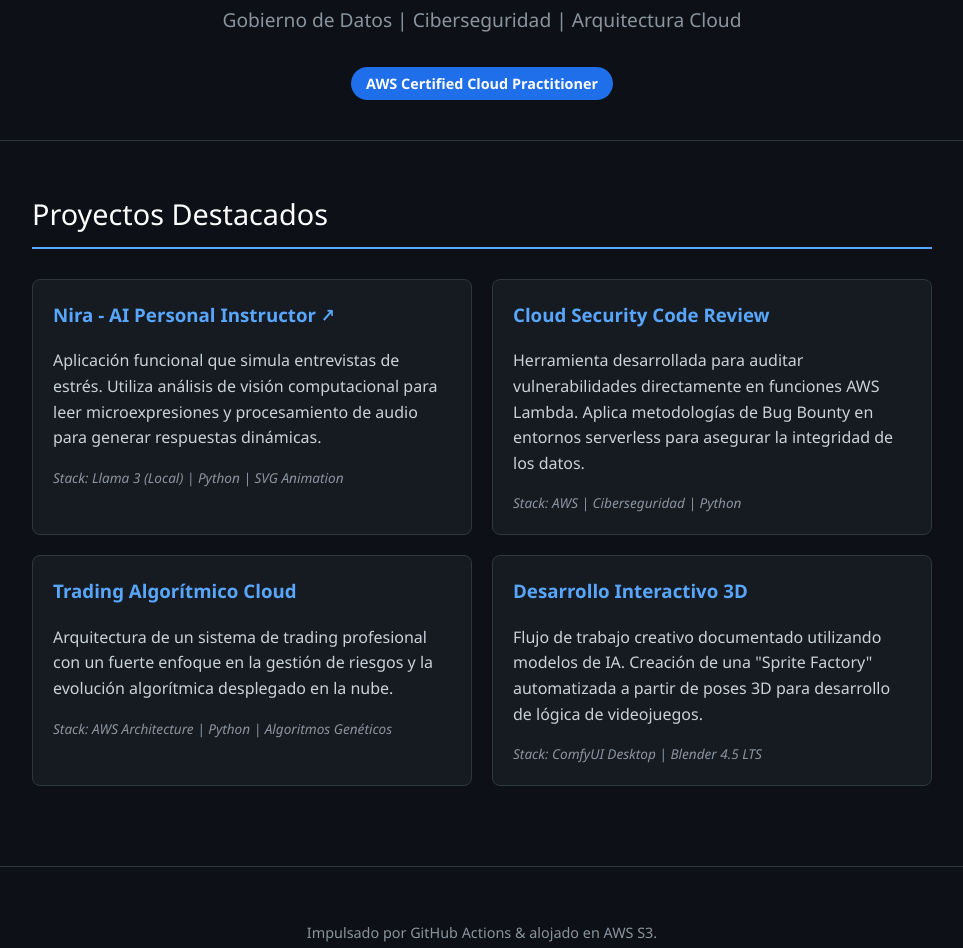
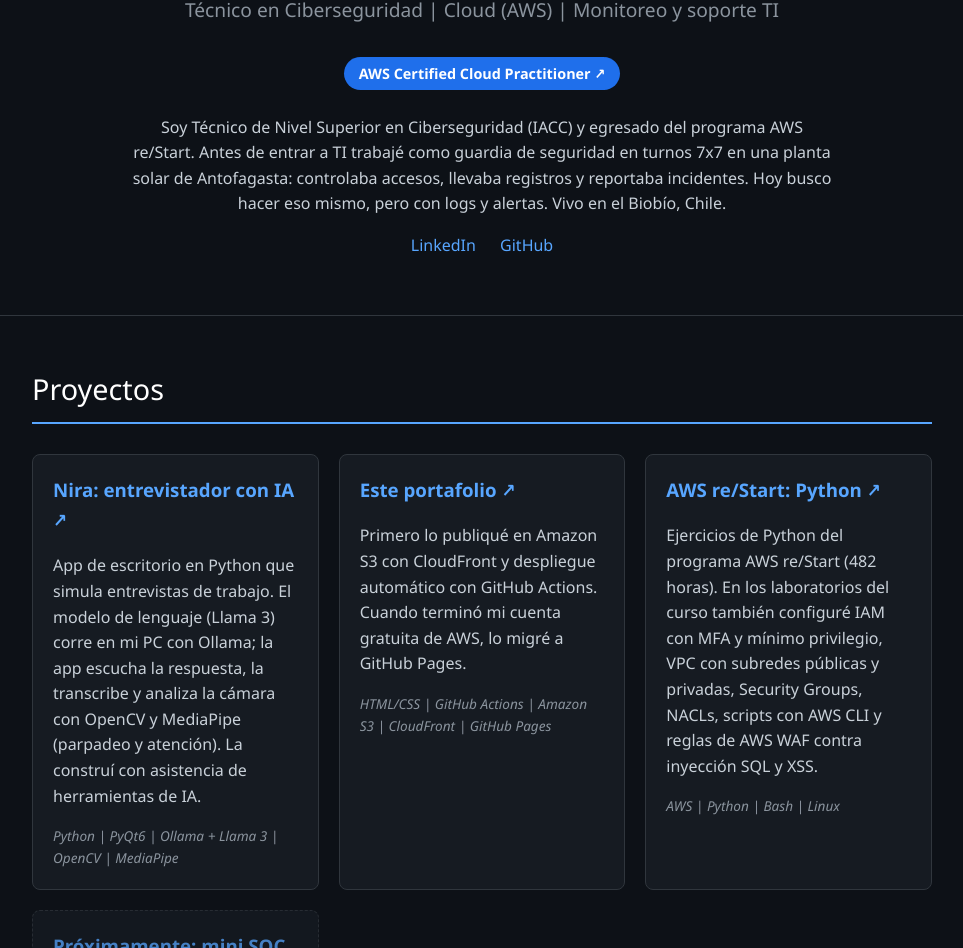
Before and after one commit to kotkem/portfolio-cloud-security, a plain HTML site: page index.html in a window 1280 px wide. Shown: the part 149-1097 px from the top of the page, without its empty margins (158-1121 px from the left). Drawn offline with Linux system fonts and the light colour scheme.

Commit message:
Add files via upload

```diff
--- a/index.html
+++ b/index.html
@@ -3,7 +3,8 @@
 <head>
     <meta charset="UTF-8">
     <meta name="viewport" content="width=device-width, initial-scale=1.0">
-    <title>Luis | Cloud Security & Datos</title>
+    <title>Luis Poblete | Ciberseguridad y Cloud</title>
+    <meta name="description" content="Portafolio de Luis Poblete: Técnico en Ciberseguridad y AWS Certified Cloud Practitioner. Biobío, Chile.">
     <style>
         :root {
             --bg-color: #0d1117;
@@ -23,7 +24,7 @@
         }
         header {
             text-align: center;
-            padding: 80px 20px 40px;
+            padding: 70px 20px 40px;
             border-bottom: 1px solid #30363d;
         }
         h1 { margin: 0; font-size: 2.5rem; color: var(--accent); }
@@ -37,11 +38,13 @@
             font-size: 0.9rem;
             font-weight: bold;
             margin-top: 15px;
+            text-decoration: none;
         }
+        .intro { max-width: 700px; margin: 25px auto 0; color: var(--text-main); }
+        .links a { color: var(--accent); margin: 0 10px; text-decoration: none; }
         .container { max-width: 900px; margin: 0 auto; padding: 40px 20px; }
         .section-title { font-size: 1.8rem; color: white; border-bottom: 2px solid var(--accent); padding-bottom: 10px; margin-bottom: 30px; }
-
-        .grid { display: grid; grid-template-columns: repeat(auto-fit, minmax(300px, 1fr)); gap: 20px; }
+        .grid { display: grid; grid-template-columns: repeat(auto-fit, minmax(280px, 1fr)); gap: 20px; }
         .card {
             background-color: var(--card-bg);
             border: 1px solid #30363d;
@@ -51,51 +54,57 @@
         }
         .card:hover { transform: translateY(-5px); border-color: var(--accent); }
         .card h3 { margin-top: 0; color: var(--accent); }
+        .card h3 a { color: var(--accent); text-decoration: none; }
         .tech-stack { font-size: 0.85rem; color: var(--text-muted); margin-top: 15px; font-style: italic; }
-
-        footer { text-align: center; padding: 40px; color: var(--text-muted); font-size: 0.9rem; border-top: 1px solid #30363d; margin-top: 40px;}
+        .soon { opacity: 0.75; border-style: dashed; }
+        footer { text-align: center; padding: 40px; color: var(--text-muted); font-size: 0.9rem; border-top: 1px solid #30363d; margin-top: 40px; }
     </style>
 </head>
 <body>
 
     <header>
-        <h1>Luis</h1>
-        <h2>Gobierno de Datos | Ciberseguridad | Arquitectura Cloud</h2>
-        <span class="badge">AWS Certified Cloud Practitioner</span>
+        <h1>Luis Poblete</h1>
+        <h2>Técnico en Ciberseguridad | Cloud (AWS) | Monitoreo y soporte TI</h2>
+        <a class="badge" href="https://www.credly.com/badges/81ba70bb-edca-4b2b-87ae-40f2d85b97fa/public_url" target="_blank" rel="noopener">AWS Certified Cloud Practitioner ↗</a>
+        <p class="intro">Soy Técnico de Nivel Superior en Ciberseguridad (IACC) y egresado del programa AWS re/Start. Antes de entrar a TI trabajé como guardia de seguridad en turnos 7x7 en una planta solar de Antofagasta: controlaba accesos, llevaba registros y reportaba incidentes. Hoy busco hacer eso mismo, pero con logs y alertas. Vivo en el Biobío, Chile.</p>
+        <p class="links">
+            <a href="https://www.linkedin.com/in/luis-poblete-021a48173/" target="_blank" rel="noopener">LinkedIn</a>
+            <a href="https://github.com/kotkem" target="_blank" rel="noopener">GitHub</a>
+        </p>
     </header>
 
     <div class="container">
-        <h2 class="section-title">Proyectos Destacados</h2>
+        <h2 class="section-title">Proyectos</h2>
 
         <div class="grid">
             <div class="card">
-                <h3><a href="https://github.com/kotkem/nira-ai-interviewer" target="_blank" style="color: var(--accent); text-decoration: none;">Nira - AI Personal Instructor ↗</a></h3>
-                <p>Aplicación funcional que simula entrevistas de estrés. Utiliza análisis de visión computacional para leer microexpresiones y procesamiento de audio para generar respuestas dinámicas.</p>
-                <div class="tech-stack">Stack: Llama 3 (Local) | Python | SVG Animation</div>
+                <h3><a href="https://github.com/kotkem/nira-ai-interviewer" target="_blank" rel="noopener">Nira: entrevistador con IA ↗</a></h3>
+                <p>App de escritorio en Python que simula entrevistas de trabajo. El modelo de lenguaje (Llama 3) corre en mi PC con Ollama; la app escucha la respuesta, la transcribe y analiza la cámara con OpenCV y MediaPipe (parpadeo y atención). La construí con asistencia de herramientas de IA.</p>
+                <div class="tech-stack">Python | PyQt6 | Ollama + Llama 3 | OpenCV | MediaPipe</div>
             </div>
 
             <div class="card">
-                <h3>Cloud Security Code Review</h3>
-                <p>Herramienta desarrollada para auditar vulnerabilidades directamente en funciones AWS Lambda. Aplica metodologías de Bug Bounty en entornos serverless para asegurar la integridad de los datos.</p>
-                <div class="tech-stack">Stack: AWS | Ciberseguridad | Python</div>
+                <h3><a href="https://github.com/kotkem/portfolio-cloud-security" target="_blank" rel="noopener">Este portafolio ↗</a></h3>
+                <p>Primero lo publiqué en Amazon S3 con CloudFront y despliegue automático con GitHub Actions. Cuando terminó mi cuenta gratuita de AWS, lo migré a GitHub Pages.</p>
+                <div class="tech-stack">HTML/CSS | GitHub Actions | Amazon S3 | CloudFront | GitHub Pages</div>
             </div>
 
             <div class="card">
-                <h3>Trading Algorítmico Cloud</h3>
-                <p>Arquitectura de un sistema de trading profesional con un fuerte enfoque en la gestión de riesgos y la evolución algorítmica desplegado en la nube.</p>
-                <div class="tech-stack">Stack: AWS Architecture | Python | Algoritmos Genéticos</div>
+                <h3><a href="https://github.com/kotkem/aws-restart-python" target="_blank" rel="noopener">AWS re/Start: Python ↗</a></h3>
+                <p>Ejercicios de Python del programa AWS re/Start (482 horas). En los laboratorios del curso también configuré IAM con MFA y mínimo privilegio, VPC con subredes públicas y privadas, Security Groups, NACLs, scripts con AWS CLI y reglas de AWS WAF contra inyección SQL y XSS.</p>
+                <div class="tech-stack">AWS | Python | Bash | Linux</div>
             </div>
 
-            <div class="card">
-                <h3>Desarrollo Interactivo 3D</h3>
-                <p>Flujo de trabajo creativo documentado utilizando modelos de IA. Creación de una "Sprite Factory" automatizada a partir de poses 3D para desarrollo de lógica de videojuegos.</p>
-                <div class="tech-stack">Stack: ComfyUI Desktop | Blender 4.5 LTS</div>
+            <div class="card soon">
+                <h3>Próximamente: mini SOC casero</h3>
+                <p>Wazuh en máquinas virtuales para detectar y documentar ataques simulados (fuerza bruta SSH y escaneos con Nmap).</p>
+                <div class="tech-stack">Wazuh | VirtualBox | Linux</div>
             </div>
         </div>
     </div>
 
     <footer>
-        <p>Impulsado por GitHub Actions & alojado en AWS S3.</p>
+        <p>Publicado con GitHub Pages.</p>
     </footer>
 
 </body>
```
Also changed, not shown: 1 other file.
